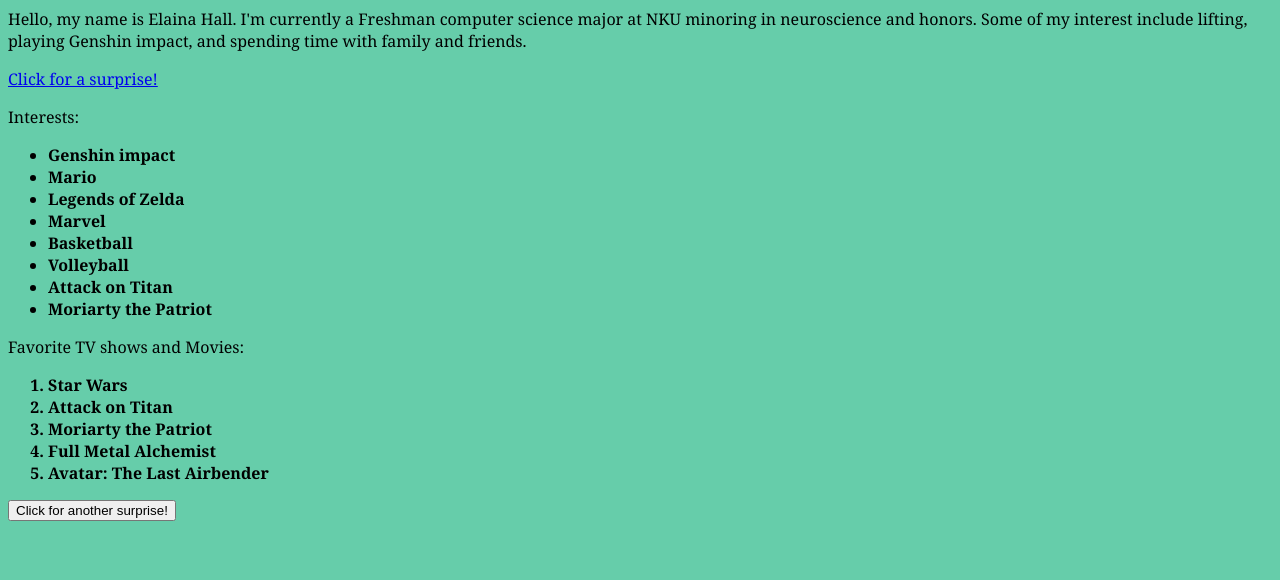
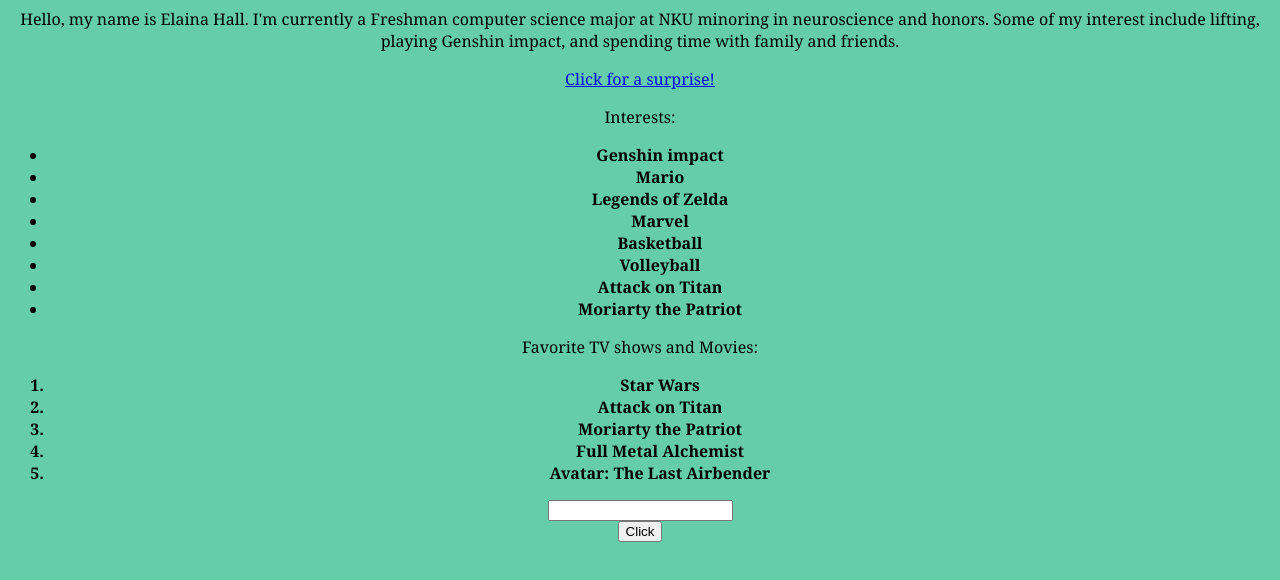
Before and after one commit to ejhall04/Review, a plain HTML site: page myList.html in a window 1280 px wide. Drawn offline with Linux system fonts and the light colour scheme.

Commit message:
Lab 7 practice

```diff
--- /dev/null
+++ b/largestNumber.js
@@ -0,0 +1,13 @@
+function largestNumber() {
+    let numbers = document.getElementById("userInput")
+    let list = numbers.value
+    const array = list.split(" ")
+    let max = 0
+    for (i = 0; i < array.length; i++){
+        parseInt(array[i])
+        if (array[i] > max){
+            max = array[i]
+        }
+    }
+    console.log(max)
+}
--- a/myList.css
+++ b/myList.css
@@ -7,7 +7,8 @@
 .body{
     background-color: mediumaquamarine;
     font-family: Cambria;
+    text-align: center;
 }
 .button{
-    position: 100px;
+    text-align: center;
 }
--- a/myList.html
+++ b/myList.html
@@ -1,6 +1,7 @@
 <html>
     <head>
         <link rel="stylesheet" type="text/css" href="myList.css">
+        <script type="text/javascript" src="./largestNumber.js"></script>
     </head>
     <body class="body">
         <p>
@@ -30,8 +31,9 @@
                 <li>Avatar: The Last Airbender</li>
             </ol>
         </p>
-        <div class="button">
-            <input type="button" value="Click for another surprise!">
-        </div>
+        <form class="button">
+            <input type="text" id="userInput">
+            <br>
+            <input type="button" value="Click" onclick="largestNumber()">
     </body>
 </html>
```
